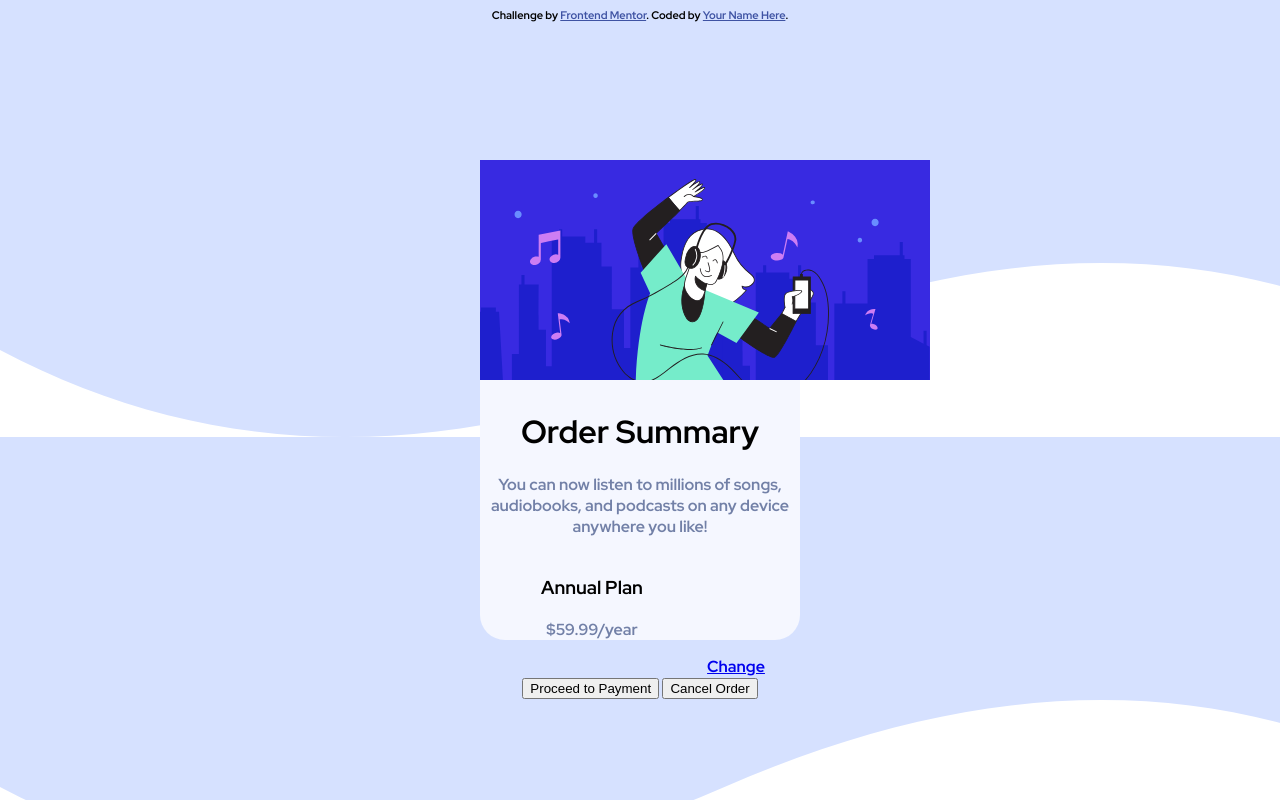
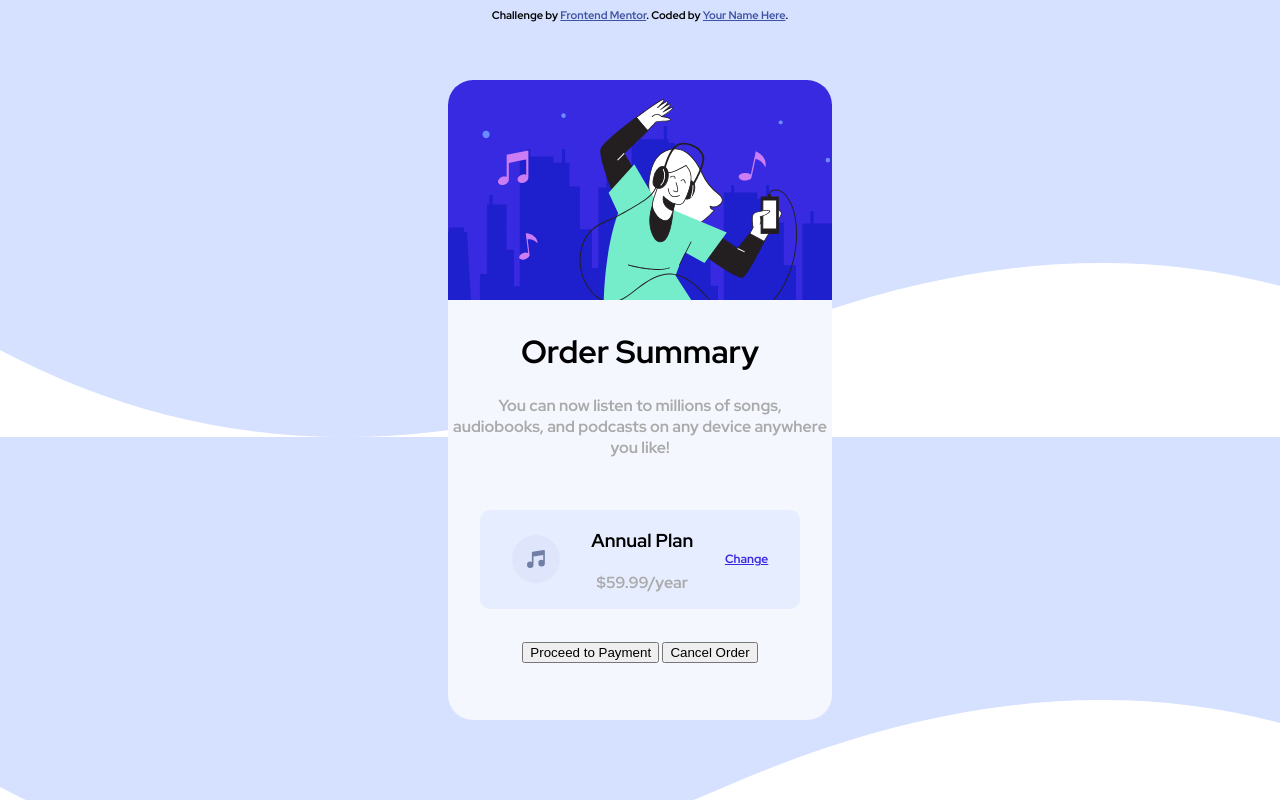
Before and after one commit to anioji94/order-summary-frontendmentor, a plain HTML site: page index.html in a window 1280 px wide. Drawn offline with Linux system fonts and the light colour scheme.

Commit message:
formatting changes

```diff
--- a/index.html
+++ b/index.html
@@ -29,6 +29,7 @@
   </div>
 
   <div id="plan">
+    <img src="images/icon-music.svg" alt="music-icon" id="icon">
     <div id="name-and-cost">
       <h3 id="plan-name">
         Annual Plan
--- a/style.css
+++ b/style.css
@@ -33,23 +33,23 @@ h1  {
 p {
     font-weight: lighter;
     font-size: var(--fontP);
-    color: var(--desaturatedBlue);
+    color: darkgray;
 }
 
-#hero-image {
-    inset: 0;
-    object-fit: cover;
+a {
+    color: var(--brightBlue);
 }
 
 #order-window {
     position: absolute;
+    overflow: hidden;
     background-color: var(--veryPaleBlue);
     border-radius: 25px;
     margin: auto;
     inset: 0;
     min-width: 20%;
-    max-width: 25%;
-    height: 60%;
+    max-width: 30%;
+    height: 40em;
 }
 
 #order-text {
@@ -57,17 +57,17 @@ p {
 }
 
 #plan {
-    position: abs;
+    display: flex;
     align-items: center;
+    justify-content: space-evenly;
+    background-color: hsl(222, 100%, 95%);
+    border-radius: 10px;
+    margin: 2em;
 }
 
-#name-and-cost {
-    position: relative;
-    right: 15%;
-    top: 50%;
-}
+
 
 #plan-change {
-    position: relative;
-    left: 30%;
+    font-size: .75em;
+
 }
```
